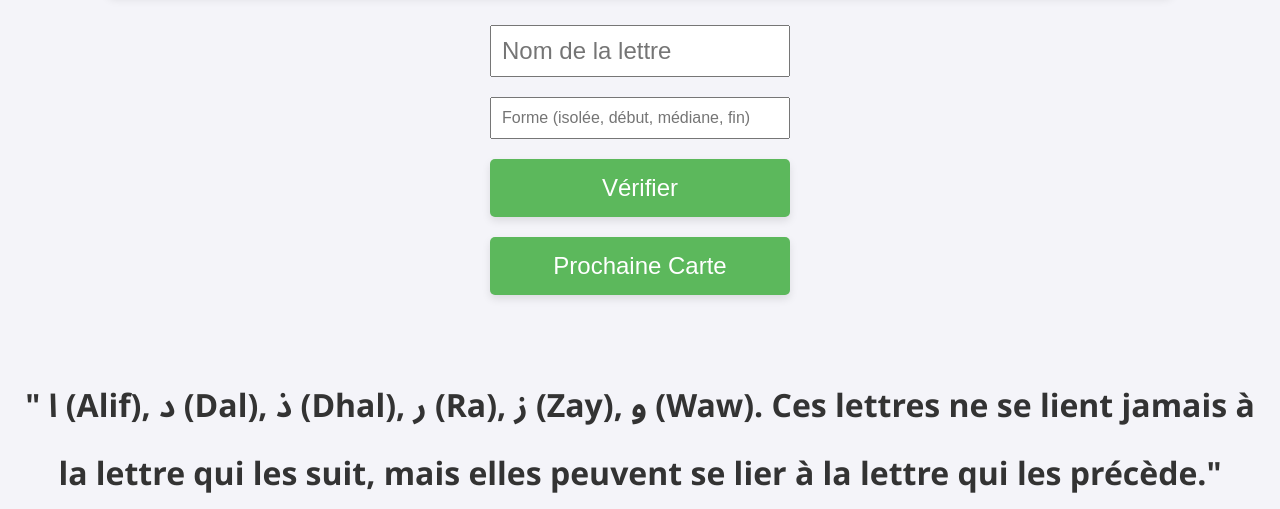
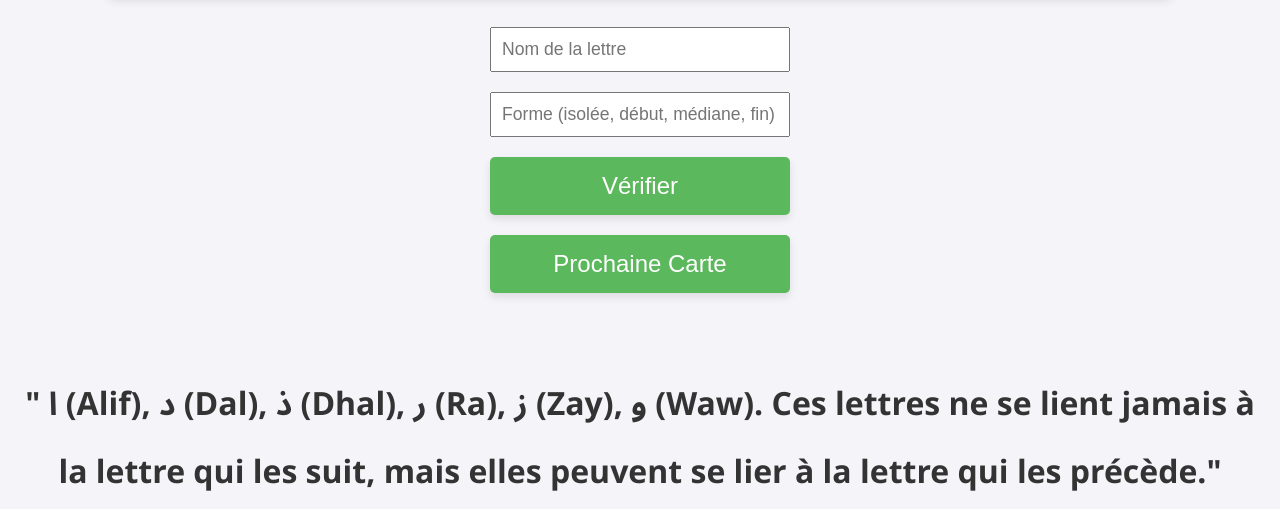
Before and after one commit to Marie930/Flashcards_alphabet_Arabe, a plain HTML site: page index.html in a window 1280 px wide. Shown: the part 315-824 px from the top of the page. Drawn offline with Linux system fonts and the light colour scheme.

Commit message:
Update index.html
suppr last change - font-size input 1.1em

```diff
--- a/index.html
+++ b/index.html
@@ -37,15 +37,13 @@
         }
         input {
             padding: 10px;
-            font-size: 1.5em;
+            font-size: 1.1em;
             margin: 10px;
             width: 80%;
             max-width: 300px;
             box-sizing: border-box;
         }
-        input#formGuess {
-    font-size: medium;
-}
+
         button {
             padding: 15px;
             font-size: 1.5em;
```
